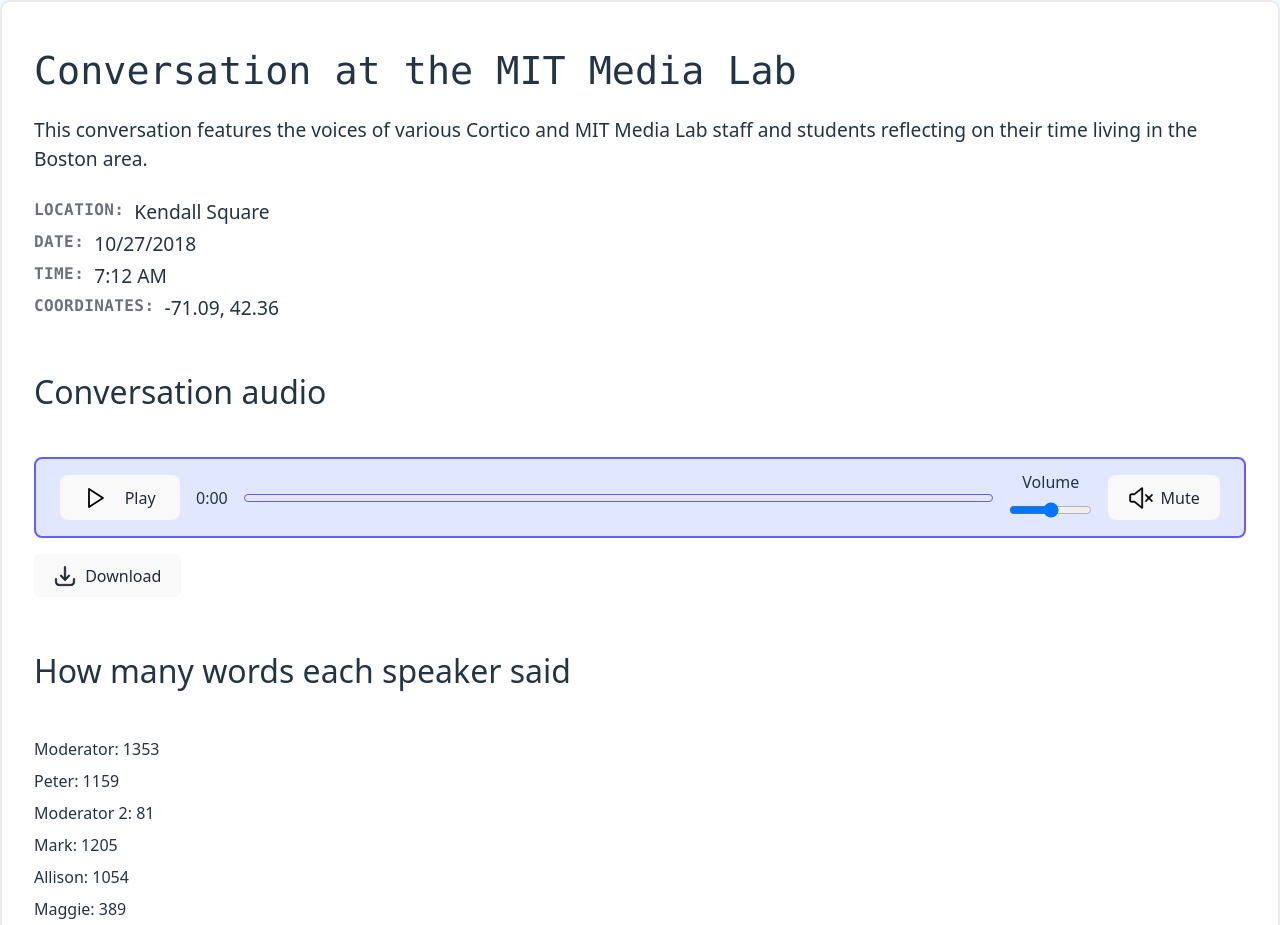
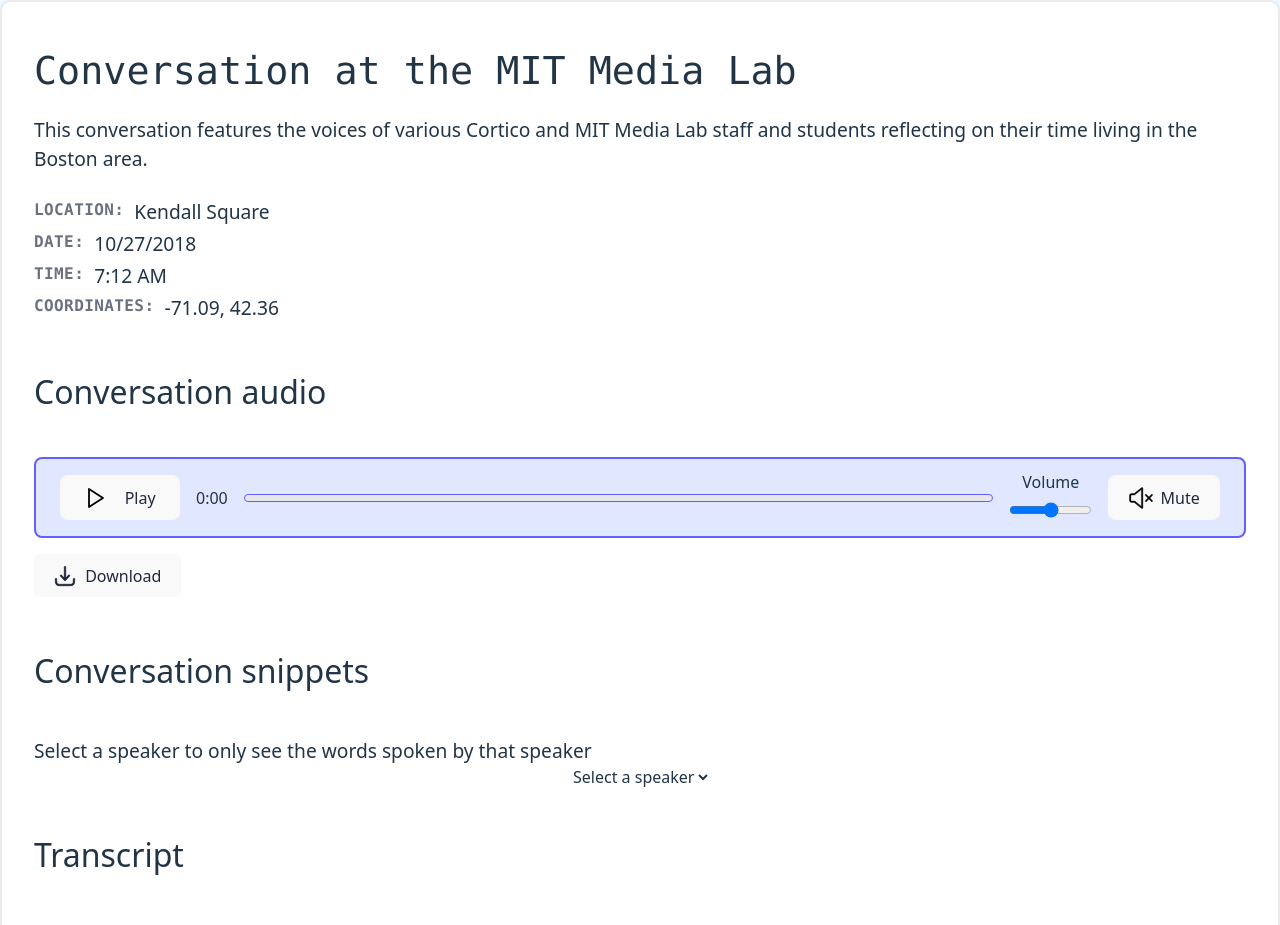
Before and after one commit to fionatagious/podcast-audioplayer, a React (Vite) app: page / in a window 1280 px wide. Shown: the top 925 px of the page. Built offline with nearby package versions, Linux system fonts and the light colour scheme.

Commit message:
filter conversation snippets by speaker

```diff
--- a/src/App.tsx
+++ b/src/App.tsx
@@ -1,20 +1,41 @@
 import "./App.css";
+import { useState } from "react";
 // custom hooks
 import { useConversationData } from "./hooks/useConversationData";
 import { useSpeakerStats } from "./hooks/useSpeakerStats";
+import { useSpeakerNames } from "./hooks/useSpeakerNames";
+import { useSpeakerSnippets } from "./hooks/useSpeakerSnippets";
 // components
 import Heading from "./components/Heading";
 import Subheading from "./components/Subheading";
 import Label from "./components/Label";
 import AudioPlayer from "./components/AudioPlayer";
+import Dropdown from "./components/Dropdown";
+// types
+import type { Snippet } from "./types/Snippet";
+import type { Conversation } from "./types/Conversation";
 
 function App() {
   // Fetch conversation data and handle loading and error states
   const { conversation, loading, error } = useConversationData();
 
+  // Filter conversation by selected speaker
+  const [selectedSpeaker, setSelectedSpeaker] = useState<string>("");
+  const speakerNames = useSpeakerNames(conversation as Conversation);
+  const filteredConversation = useSpeakerSnippets(
+    conversation,
+    selectedSpeaker
+  );
+
+  const handleSpeakerChange = (event: React.ChangeEvent<HTMLSelectElement>) => {
+    const selectedSpeaker = event.target.value;
+    setSelectedSpeaker(selectedSpeaker);
+  };
+
   // Calculate stats by speaker
-  const { wordCountBySpeaker, durationBySpeakerFormatted } =
-    useSpeakerStats(conversation);
+  const { wordCountBySpeaker, durationBySpeakerFormatted } = useSpeakerStats(
+    conversation as Conversation
+  );
 
   if (loading) {
     return <div>Loading conversation data...</div>;
@@ -64,6 +85,34 @@
           duration={conversation.duration}
         />
       )}
+      {/* Filtered conversation snippets by speaker */}
+      <Subheading>Conversation snippets</Subheading>
+      <p>Select a speaker to only see the words spoken by that speaker</p>
+      <Dropdown
+        options={speakerNames}
+        value={selectedSpeaker}
+        onChange={handleSpeakerChange}
+      />
+
+      <Subheading>Transcript</Subheading>
+      {filteredConversation
+        ? filteredConversation.snippets.map((snippet: Snippet) => (
+            <div className="flex" key={snippet.id}>
+              <p className="min-w-[160px]">{snippet.speaker_name}:&nbsp;</p>
+              <p className="flex text-left">
+                {snippet.words.map((word) => word[0]).join(" ")}
+              </p>
+            </div>
+          ))
+        : conversation &&
+          conversation.snippets.map((snippet: Snippet) => (
+            <div className="flex" key={snippet.id}>
+              <p className="min-w-[160px]">{snippet.speaker_name}:&nbsp;</p>
+              <p className="flex text-left">
+                {snippet.words.map((word) => word[0]).join(" ")}
+              </p>
+            </div>
+          ))}
 
       <Subheading>How many words each speaker said</Subheading>
       {wordCountBySpeaker && (
@@ -75,7 +124,6 @@
           ))}
         </div>
       )}
-
       <Subheading>How long each speaker spoke</Subheading>
       {durationBySpeakerFormatted && (
         <div className="flex flex-col gap-2 text-left">
@@ -88,20 +136,6 @@
           )}
         </div>
       )}
-
-      <Subheading>Transcript</Subheading>
-      {conversation && (
-        <div className="flex flex-col gap-2 text-left">
-          {conversation.snippets.map((snippet) => (
-            <div className="flex" key={snippet.id}>
-              <p className="min-w-[160px]">{snippet.speaker_name}:&nbsp;</p>
-              <p className="flex text-left">
-                {snippet.words.map((word) => word[0]).join(" ")}
-              </p>
-            </div>
-          ))}
-        </div>
-      )}
     </div>
   );
 }
--- a/src/components/AudioPlayer.tsx
+++ b/src/components/AudioPlayer.tsx
@@ -34,8 +34,6 @@
   // state to manage current time and audio duration
   const [currentTime, setCurrentTime] = useState(0);
   const [audioDuration, setAudioDuration] = useState(0);
-
-  const [showVolumeSlider, setShowVolumeSlider] = useState(false);
 
   // when play/pause button is clicked, play or pause the audio
   function handlePlayPause() {
--- /dev/null
+++ b/src/components/Dropdown.tsx
@@ -0,0 +1,20 @@
+interface DropdownProps {
+  options: string[];
+  value: string;
+  onChange: (event: React.ChangeEvent<HTMLSelectElement>) => void;
+}
+
+const Dropdown = ({ options, value, onChange }: DropdownProps) => {
+  return (
+    <select value={value} onChange={onChange}>
+      <option value="">Select a speaker</option>
+      {options.map((option) => (
+        <option key={option} value={option}>
+          {option}
+        </option>
+      ))}
+    </select>
+  );
+};
+
+export default Dropdown;
--- /dev/null
+++ b/src/hooks/useSpeakerNames.ts
@@ -0,0 +1,17 @@
+// get speaker names from conversation snippets
+import { useMemo } from "react";
+import type { Conversation } from "../types/Conversation";
+
+export const useSpeakerNames = (
+  conversation: Conversation | null
+): string[] => {
+  return useMemo(() => {
+    if (!conversation) return [];
+
+    const speakerNames = new Set<string>();
+    conversation.snippets.forEach((snippet) => {
+      speakerNames.add(snippet.speaker_name);
+    });
+    return Array.from(speakerNames);
+  }, [conversation]);
+};
--- /dev/null
+++ b/src/hooks/useSpeakerSnippets.ts
@@ -0,0 +1,24 @@
+// given a conversation, return the conversation snippets for only that speaker
+import { useMemo } from "react";
+import type { Conversation } from "../types/Conversation";
+
+export const useSpeakerSnippets = (
+  conversation: Conversation | null,
+  participant_name: string
+): Conversation | null => {
+  return useMemo(() => {
+    if (!conversation) return null;
+
+    // If no participant is selected, return the full conversation
+    if (!participant_name) {
+      return conversation;
+    }
+
+    return {
+      ...conversation,
+      snippets: conversation.snippets.filter(
+        (snippet) => snippet.speaker_name === participant_name
+      ),
+    };
+  }, [conversation, participant_name]);
+};
--- a/src/hooks/useSpeakerStats.ts
+++ b/src/hooks/useSpeakerStats.ts
@@ -5,28 +5,7 @@
 
 import { useMemo } from "react";
 import { formatDuration } from "../utils/formatDuration";
-
-interface Snippet {
-  audio_end_offset: number;
-  audio_start_offset: number;
-  conversation_id: number;
-  duration: number;
-  id: number;
-  speaker_id: string;
-  speaker_name: string;
-  words: [string, number, number][];
-  time: string;
-}
-
-interface Conversation {
-  id: number;
-  duration: number;
-  audio_url: string;
-  title: string;
-  location: { name: string; lng_lat: number[] };
-  time: string;
-  snippets: Snippet[];
-}
+import type { Conversation } from "../types/Conversation";
 
 interface CalculationResult {
   wordCountBySpeaker: Record<string, number>;
--- /dev/null
+++ b/src/types/Conversation.ts
@@ -0,0 +1,11 @@
+import type { Snippet } from "./Snippet";
+
+export interface Conversation {
+  id: number;
+  duration: number;
+  audio_url: string;
+  title: string;
+  location: { name: string; lng_lat: number[] };
+  time: string;
+  snippets: Snippet[];
+}
--- /dev/null
+++ b/src/types/Snippet.ts
@@ -0,0 +1,11 @@
+export interface Snippet {
+  audio_end_offset: number;
+  audio_start_offset: number;
+  conversation_id: number;
+  duration: number;
+  id: number;
+  speaker_id: string;
+  speaker_name: string;
+  words: [string, number, number][];
+  time: string;
+}
--- /dev/null
+++ b/src/utils/filterBySpeaker.ts
@@ -0,0 +1,12 @@
+import type { Conversation } from "../types/Conversation";
+
+export function filterBySpeaker(
+  speaker_name: string
+): (speaker_lines: Conversation) => Conversation {
+  return (speaker_lines: Conversation) => {
+    const filteredSnippets = speaker_lines.snippets.filter(
+      (snippet) => snippet.speaker_name === speaker_name
+    );
+    return { ...speaker_lines, snippets: filteredSnippets };
+  };
+}
```
